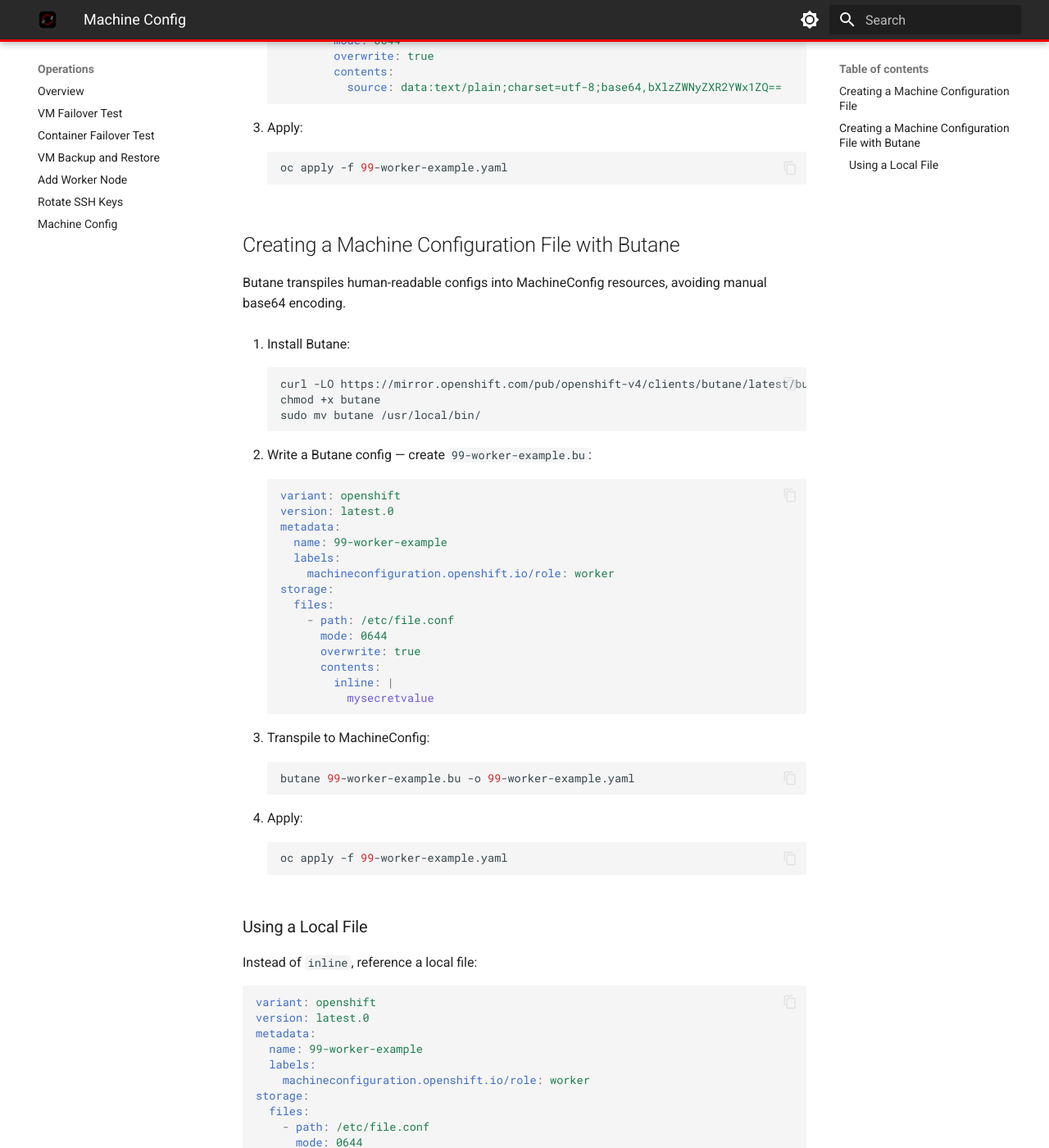
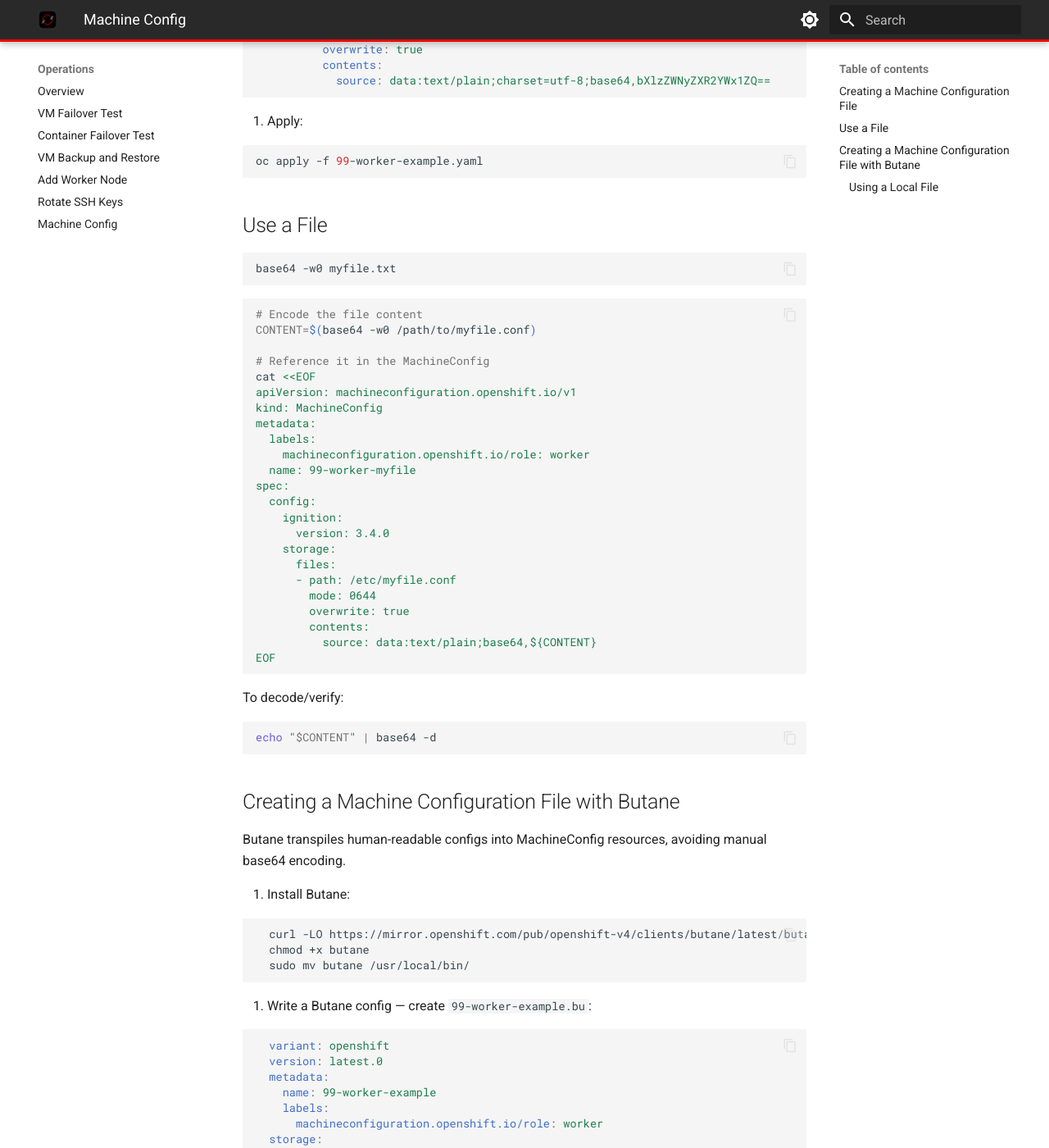
Before and after one commit to openshift-ssa/openshift-poc, an MkDocs documentation site: the page built from docs/operations/machine-config.md, in a window 1280 px wide and 1400 px high, scrolled down 712 px. Shown: the whole window at 82% size. Built offline with MkDocs 1.6.1 and Material for MkDocs 9.7.7, drawn with Linux system fonts in a browser that asks for light colours; plug-ins that fetch from the network failed and are left out.

Commit message:
updated machine configs

````diff
--- a/docs/operations/machine-config.md
+++ b/docs/operations/machine-config.md
@@ -6,13 +6,13 @@
 
 1. Base64 encode the content for inclusion in a MachineConfig:
 
-  ```bash
+```bash
   echo -n "mysecretvalue" | base64
-  ```
+```
 
 2. Place the encoded value after `base64,` in the MachineConfig:
 
-  ```yaml
+```yaml
   apiVersion: machineconfiguration.openshift.io/v1
   kind: MachineConfig
   metadata:
@@ -30,13 +30,51 @@
           overwrite: true
           contents:
             source: data:text/plain;charset=utf-8;base64,bXlzZWNyZXR2YWx1ZQ==
-  ```
+```
 
 3. Apply:
 
-  ```bash
-  oc apply -f 99-worker-example.yaml
-  ```
+```bash
+oc apply -f 99-worker-example.yaml
+```
+
+## Use a File
+
+```bash
+base64 -w0 myfile.txt
+```
+
+```bash
+# Encode the file content
+CONTENT=$(base64 -w0 /path/to/myfile.conf)
+
+# Reference it in the MachineConfig
+cat <<EOF
+apiVersion: machineconfiguration.openshift.io/v1
+kind: MachineConfig
+metadata:
+  labels:
+    machineconfiguration.openshift.io/role: worker
+  name: 99-worker-myfile
+spec:
+  config:
+    ignition:
+      version: 3.4.0
+    storage:
+      files:
+      - path: /etc/myfile.conf
+        mode: 0644
+        overwrite: true
+        contents:
+          source: data:text/plain;base64,${CONTENT}
+EOF
+```
+
+To decode/verify:
+
+```bash
+echo "$CONTENT" | base64 -d
+```
 
 ## Creating a Machine Configuration File with Butane
 
@@ -44,15 +82,15 @@ Butane transpiles human-readable configs into MachineConfig resources, avoiding
 
 1. Install Butane:
 
-  ```bash
+```bash
   curl -LO https://mirror.openshift.com/pub/openshift-v4/clients/butane/latest/butane
   chmod +x butane
   sudo mv butane /usr/local/bin/
-  ```
+```
 
 2. Write a Butane config — create `99-worker-example.bu`:
 
-  ```yaml
+```yaml
   variant: openshift
   version: latest.0
   metadata:
@@ -67,19 +105,19 @@ Butane transpiles human-readable configs into MachineConfig resources, avoiding
         contents:
           inline: |
             mysecretvalue
-  ```
+```
 
 3. Transpile to MachineConfig:
 
-  ```bash
+```bash
   butane 99-worker-example.bu -o 99-worker-example.yaml
-  ```
+```
 
 4. Apply:
 
-  ```bash
+```bash
   oc apply -f 99-worker-example.yaml
-  ```
+```
 
 ### Using a Local File
 
````
